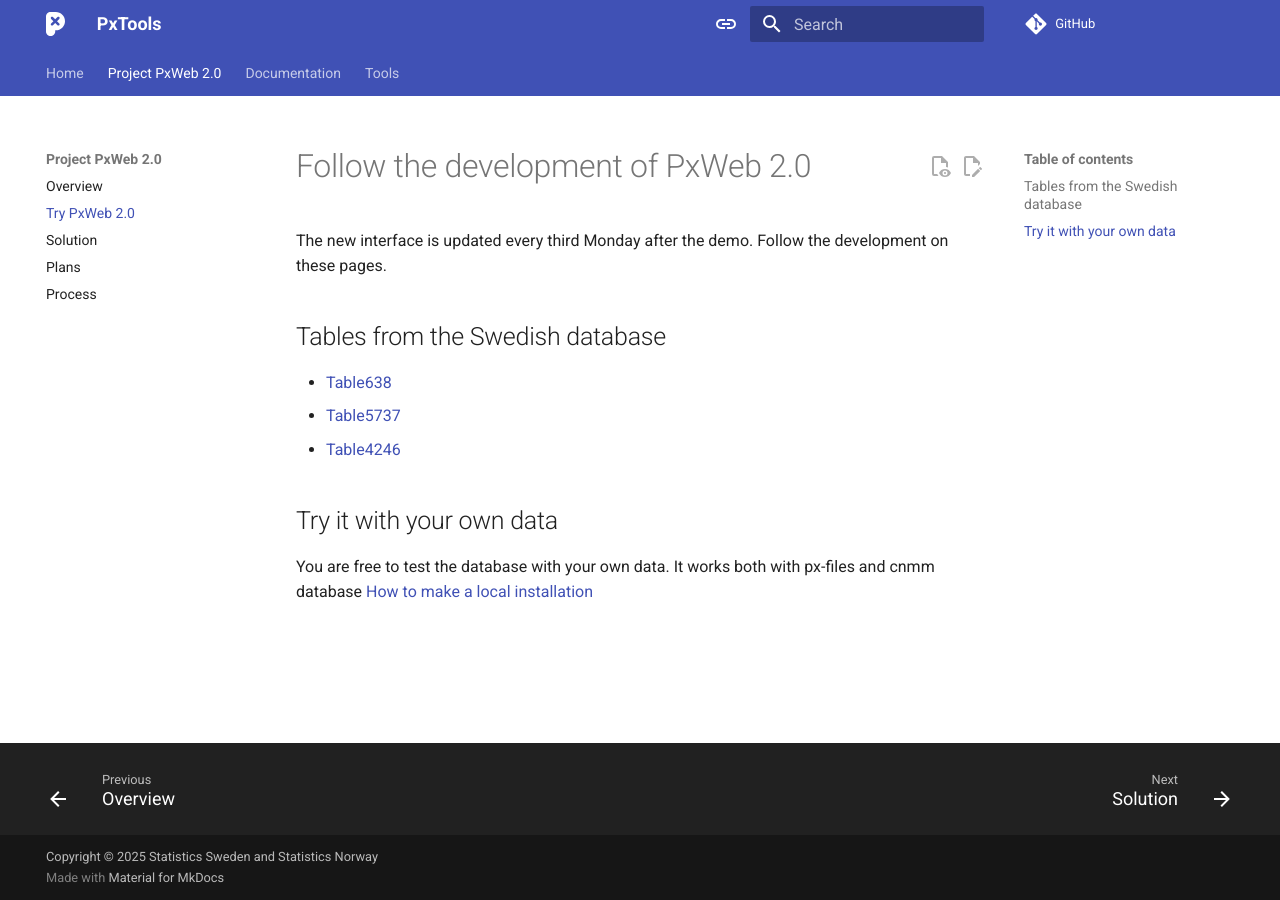
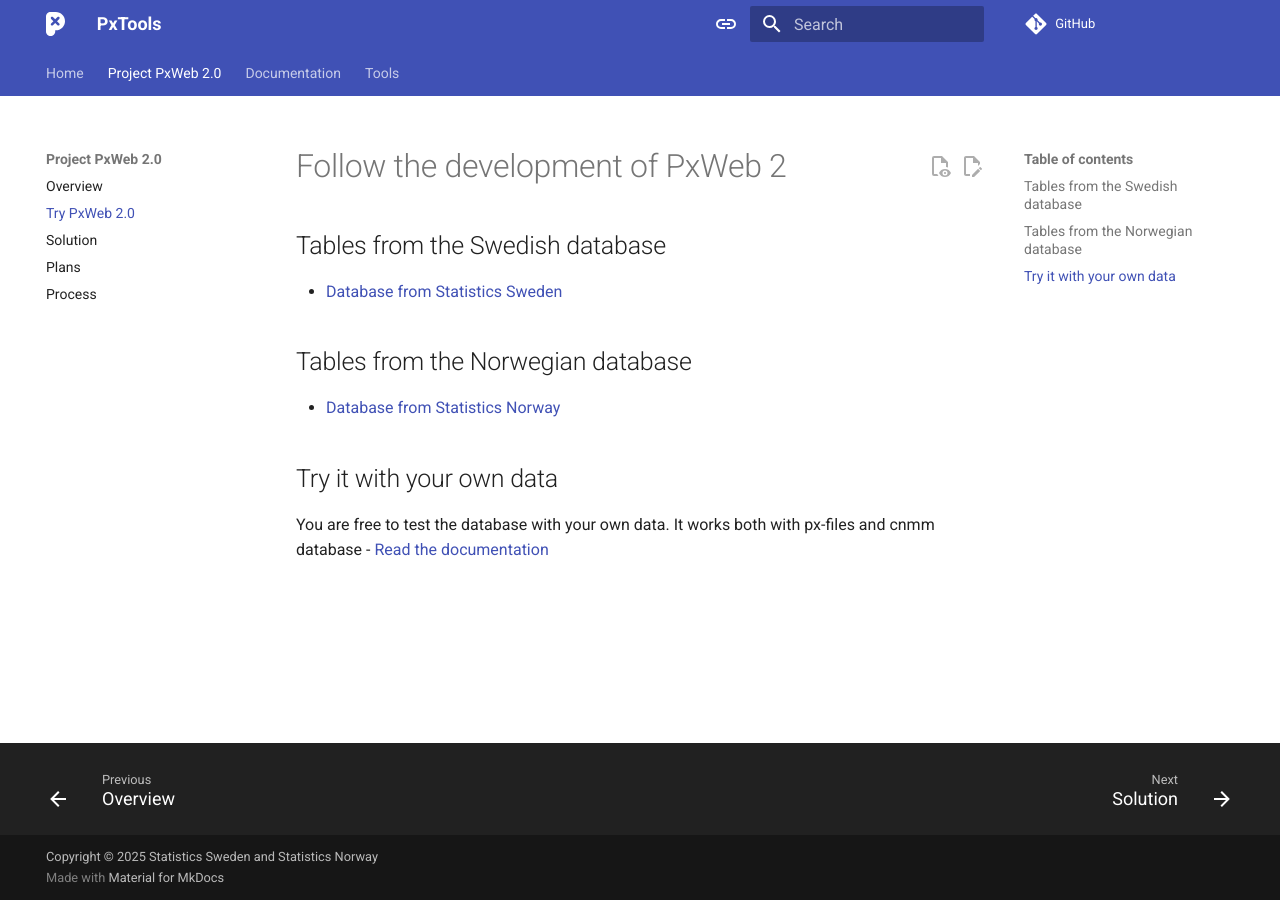
Before and after one commit to PxTools/pxtools.github.io, an MkDocs documentation site: the page built from docs/PxWeb2/project/try.md, in a window 1280 px wide. Built offline with MkDocs 1.6.1 and Material for MkDocs 9.7.7, drawn with Linux system fonts in a browser that asks for light colours; comment, search, counter and statistics services are not loaded.

Commit message:
Update try.md

```diff
--- a/docs/PxWeb2/project/try.md
+++ b/docs/PxWeb2/project/try.md
@@ -1,10 +1,11 @@
-# Follow the development of PxWeb 2.0
-The new interface is updated every third Monday after the demo. Follow the development on these pages.
+# Follow the development of PxWeb 2
+
 ## Tables from the Swedish database
-- [Table638](https://test.pxweb2.pages.dev/sv/table/tab638)
-- [Table5737](https://test.pxweb2.pages.dev/sv/table/TAB5737)
-- [Table4246](https://test.pxweb2.pages.dev/sv/table/TAB4246)
+- [Database from Statistics Sweden](https://test.pxweb2.pages.dev/sv/)
+
+## Tables from the Norwegian database
+- [Database from Statistics Norway](https://test-ssb.pxweb2.pages.dev/no/)
 
 ## Try it with your own data
 You are free to test the database with your own data. It works both with px-files and cnmm database
-[How to make a local installation](../documentation/docker.md)
+- [Read the documentation](https://www.pxtools.net/documentation/overview/)
```
